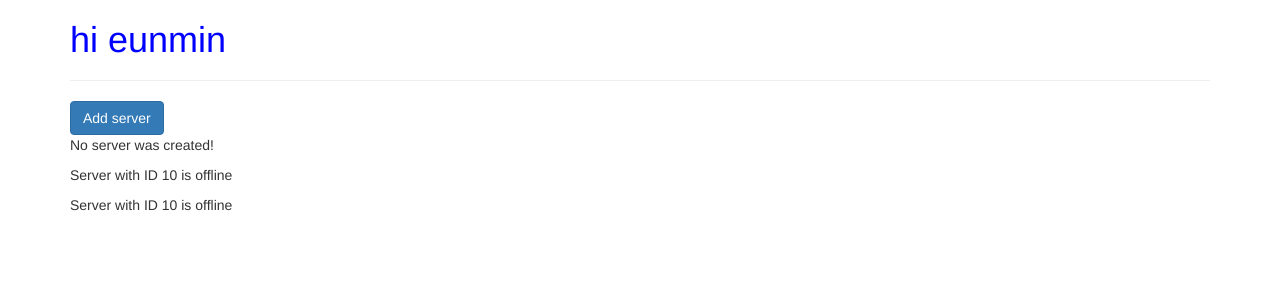
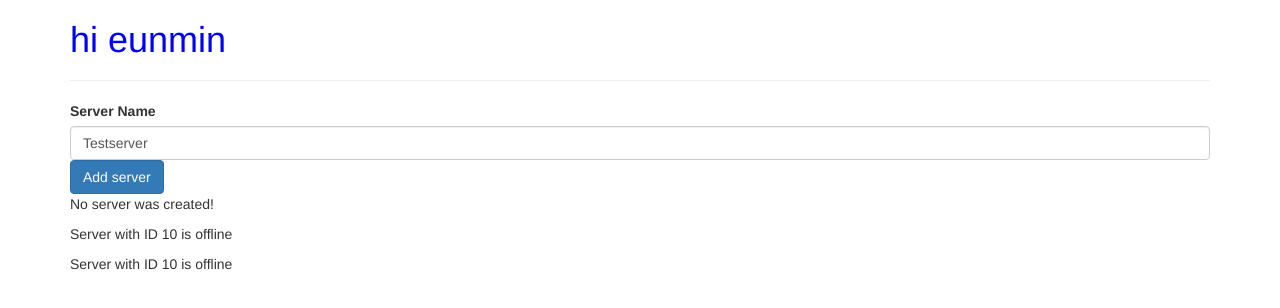
Before and after one commit to babyazalea/my-first-angular, an Angular app: page / in a window 1280 px wide. Shown: the top 308 px of the page. Built offline with nearby package versions, Linux system fonts and the light colour scheme.

Commit message:
two-way data binding

```diff
--- a/src/app/app.module.ts
+++ b/src/app/app.module.ts
@@ -1,5 +1,6 @@
 import { BrowserModule } from '@angular/platform-browser';
 import { NgModule } from '@angular/core';
+import { FormsModule } from '@angular/forms';
 
 import { AppComponent } from './app.component';
 import { ServerComponent } from './server/server.component';
@@ -7,7 +8,7 @@
 
 @NgModule({
   declarations: [AppComponent, ServerComponent, ServersComponent],
-  imports: [BrowserModule],
+  imports: [BrowserModule, FormsModule],
   providers: [],
   bootstrap: [AppComponent],
 })
--- a/src/app/servers/servers.component.html
+++ b/src/app/servers/servers.component.html
@@ -1,3 +1,7 @@
+<label>Server Name</label>
+<!-- <input type="text" class="form-control" (input)="onUpdateServerName($event)" /> -->
+<input type="text" class="form-control" [(ngModel)]="serverName" />
+<!-- <p>{{ serverName }}</p> -->
 <button
   class="btn btn-primary"
   [disabled]="!allowNewServer"
--- a/src/app/servers/servers.component.ts
+++ b/src/app/servers/servers.component.ts
@@ -11,6 +11,8 @@
 export class ServersComponent implements OnInit {
   allowNewServer = false;
   serverCreationStatus = 'No server was created!';
+  serverName = 'Testserver';
+
   constructor() {
     setTimeout(() => {
       this.allowNewServer = true;
@@ -20,6 +22,10 @@
   ngOnInit(): void {}
 
   onCreateServer() {
-    this.serverCreationStatus = 'Server was created';
+    this.serverCreationStatus = 'Server was created! Name is' + this.serverName;
+  }
+
+  onUpdateServerName(event: any) {
+    this.serverName = (<HTMLInputElement>event.target).value;
   }
 }
```
